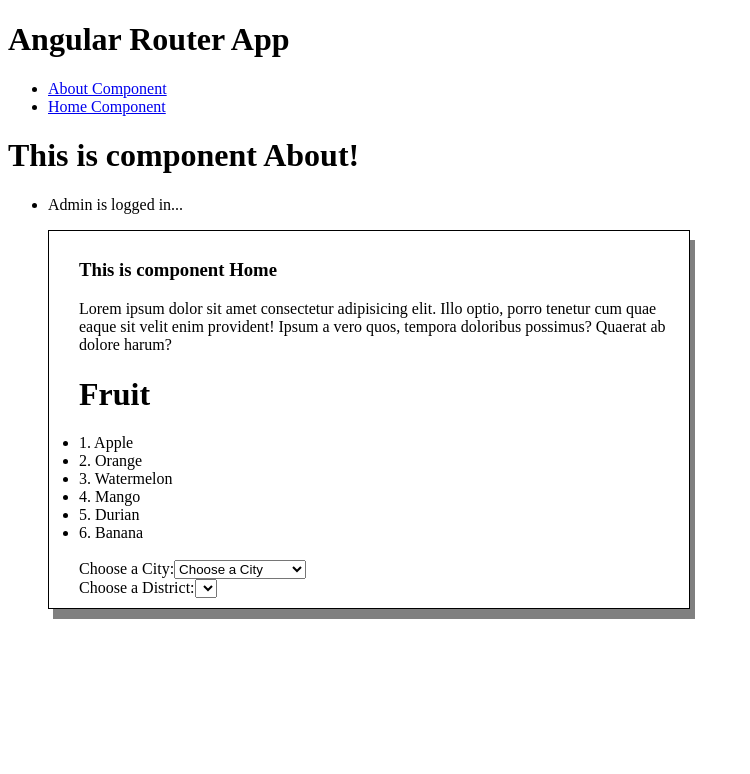
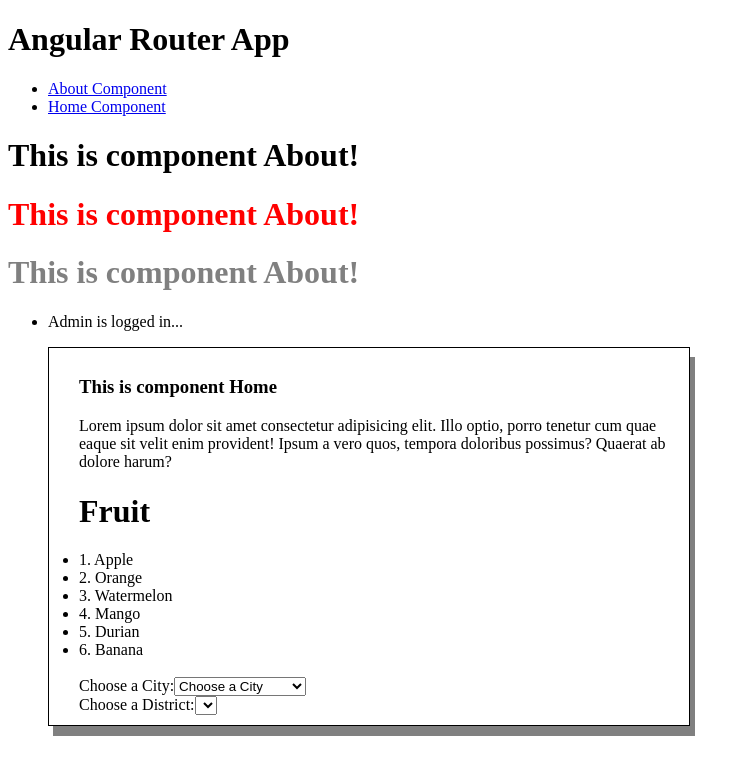
Before and after one commit to quanghuy215/DemoAngular_Github, an Angular app: page /about in a window 1280 px wide. Shown: the top 774 px of the page, without its empty margins (0-750 px from the left). Built offline with nearby package versions, Linux system fonts and the light colour scheme.

Commit message:
practice with attribute directives

```diff
--- /dev/null
+++ b/src/app/Directives/high-light.directive.ts
@@ -0,0 +1,15 @@
+import { Directive, ElementRef, Input } from '@angular/core';
+
+@Directive({
+  selector: '[appHighLight]',
+})
+export class HighLightDirective {
+  @Input('appHighLight') appHighLight = 'blue';
+
+  constructor(private el: ElementRef) {}
+
+  ngOnInit(): void {
+    console.log('ngOnInit HighLightDirective', this.appHighLight);
+    this.el.nativeElement.style.color = this.appHighLight;
+  }
+}
--- a/src/app/about/about.component.html
+++ b/src/app/about/about.component.html
@@ -1,4 +1,6 @@
-<h1>This is component About!</h1>
+<h1 appHighLight>This is component About!</h1>
+<h1 [appHighLight]="myColor">This is component About!</h1>
+<h1 [appHighLight]="'gray'">This is component About!</h1>
 <ul [ngSwitch]="loginName">
   <li *ngSwitchCase="'user'">
     <p>User is logged in...</p>
--- a/src/app/about/about.component.ts
+++ b/src/app/about/about.component.ts
@@ -7,6 +7,7 @@
 })
 export class AboutComponent implements OnInit {
   public loginName = 'admin';
+  public myColor = 'red';
   constructor() {}
 
   ngOnInit(): void {}
--- a/src/app/app.module.ts
+++ b/src/app/app.module.ts
@@ -9,13 +9,15 @@
 import { FormsModule } from '@angular/forms';
 import { OnSalePipe } from './on-sale.pipe';
 import { PageNotFoundComponent } from './page-not-found/page-not-found.component';
+import { HighLightDirective } from './Directives/high-light.directive';
 @NgModule({
   declarations: [
     AppComponent,
     HomeComponent,
     AboutComponent,
     OnSalePipe,
-    PageNotFoundComponent
+    PageNotFoundComponent,
+    HighLightDirective
   ],
   imports: [
     BrowserModule,
```
Also changed, not shown: 1 other file (tests, documents, lock files or other folders).
